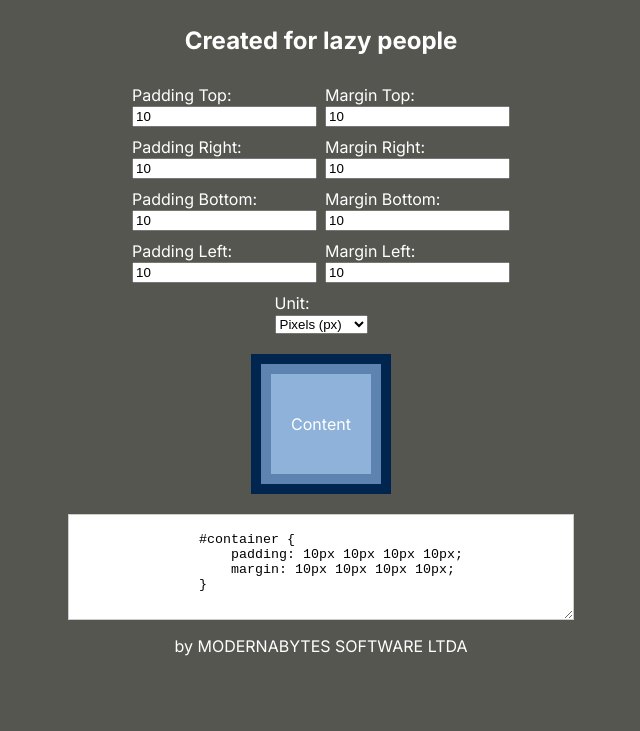
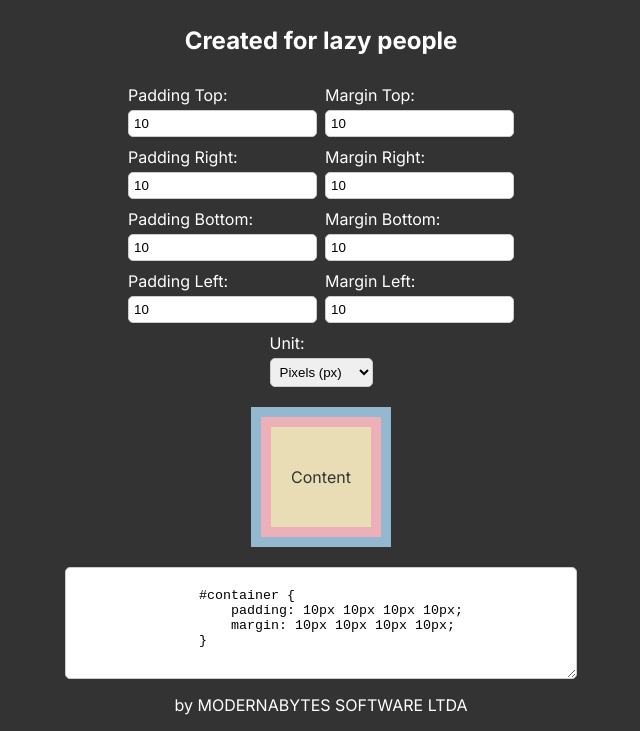
Before and after one commit to margin-and-padding/margin-and-padding.github.io, a plain HTML site: page index.html in a window 1280 px wide. Shown: the part 76-807 px from the top of the page, without its empty margins (319-959 px from the left). Drawn offline with Linux system fonts and the light colour scheme.

Commit message:
improve ui

```diff
--- a/index.html
+++ b/index.html
@@ -21,7 +21,7 @@
     />
     <style>
       body {
-        background-color: #565651;
+        background-color: #333333;
         color: #ffffff;
         font-family: "Inter", sans-serif;
         margin: 0;
@@ -30,7 +30,7 @@
         max-width: 100vw;
       }
       #outer-div {
-        background-color: #00254e;
+        background-color: #95b8d1;
         display: flex;
         align-items: center;
         justify-content: center;
@@ -42,7 +42,7 @@
         flex-direction: column;
       }
       #container {
-        background-color: #5d83b1;
+        background-color: #edafb8;
         padding: 10px;
         margin: 10px;
         display: flex;
@@ -50,7 +50,8 @@
         height: 100px;
       }
       #content {
-        background-color: #8eb2d9;
+        background-color: #e8ddb5;
+        color: #333;
         width: 100%;
         height: 100%;
         display: flex;
@@ -86,6 +87,27 @@
         color: #000000;
         margin-top: 20px;
         border: 1px solid #ccc;
+      }
+      input {
+        padding: 5px;
+        border-radius: 5px;
+        border: 1px solid #ccc;
+      }
+
+      select {
+        padding: 5px;
+        border-radius: 5px;
+        border: 1px solid #ccc;
+      }
+
+      textarea {
+        padding: 5px;
+        border-radius: 5px;
+        border: 1px solid #ccc;
+      }
+
+      label {
+        padding-bottom: 5px;
       }
     </style>
   </head>
```
